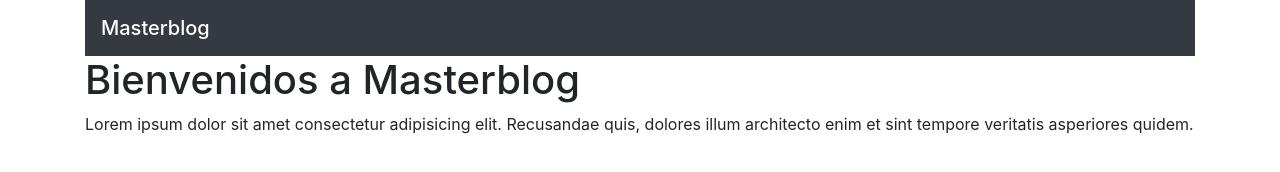
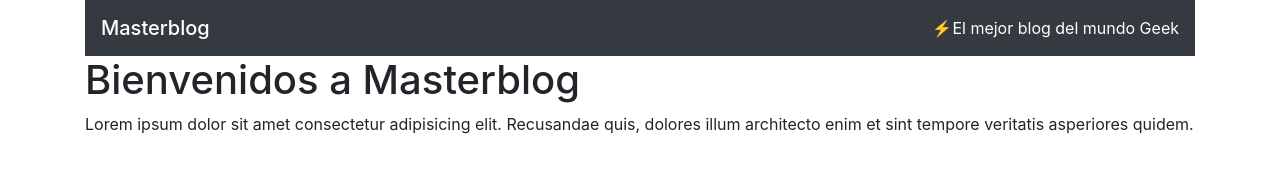
Before and after one commit to marioconti/blogdeprueba.io, a plain HTML site: page index.html in a window 1280 px wide. Drawn offline with nearby package versions, Linux system fonts and the light colour scheme.

Commit message:
header terminado, incorporación de span y emojis

```diff
--- a/index.html
+++ b/index.html
@@ -26,6 +26,7 @@
           <!-- As a heading -->
           <nav class="navbar navbar-dark bg-dark">
             <span class="navbar-brand mb-0 h1">Masterblog</span>
+            <span class="text-white">&#x26A1;El mejor blog del mundo Geek</span>
           </nav>
         </div>
       </div>
```
